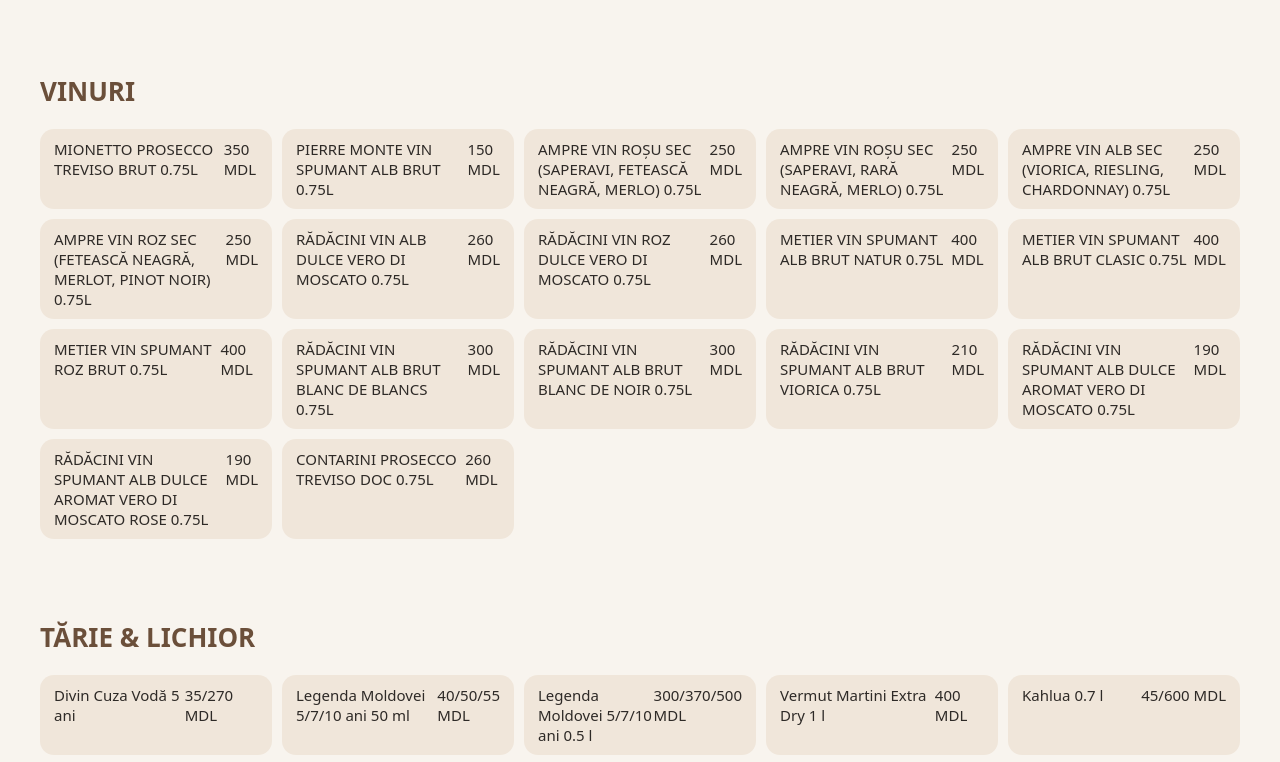
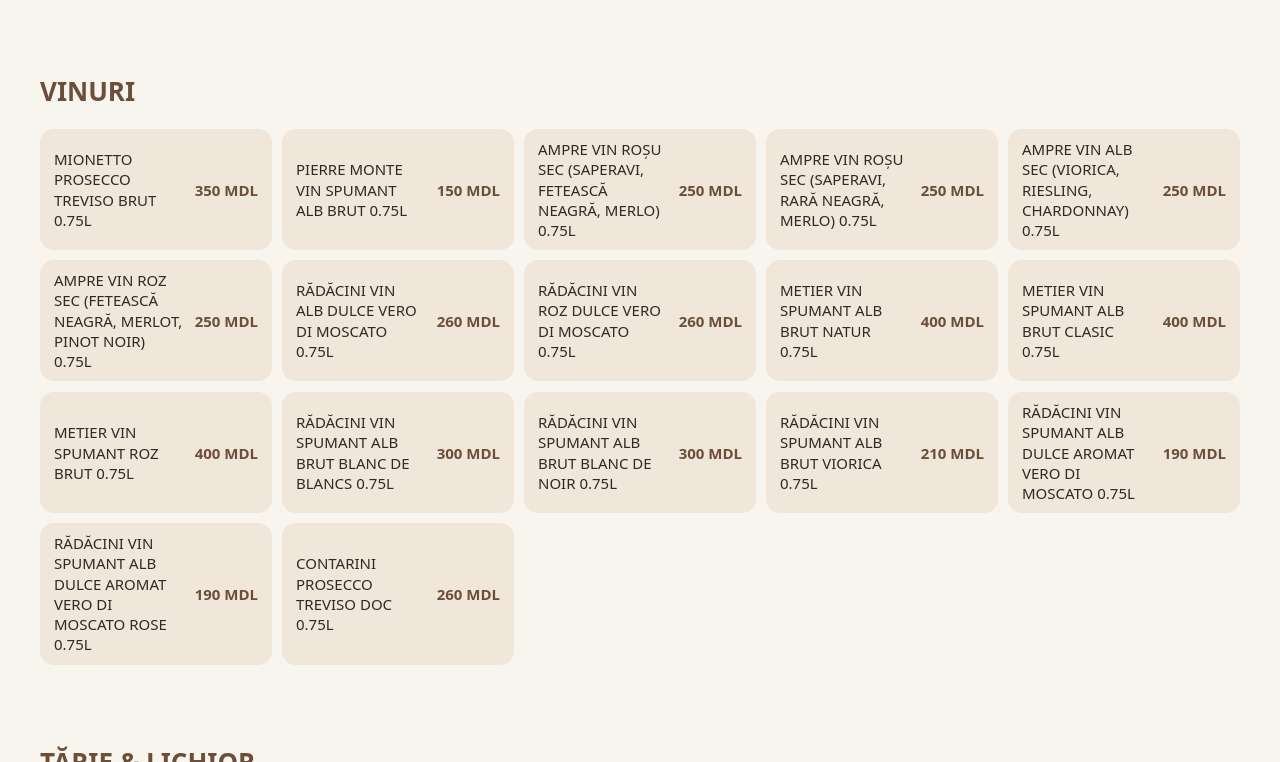
Before and after one commit to marryyus/Savorra, a plain HTML site: page index.html in a window 1280 px wide. Shown: the part 7100-7862 px from the top of the page. Drawn offline with Linux system fonts and the light colour scheme.

Commit message:
buguri rezolvate și îmbunătățiri aduse performanței site-ului.

```diff
--- a/index.html
+++ b/index.html
@@ -5,7 +5,12 @@
   <meta charset="UTF-8" />
   <meta name="viewport" content="width=device-width, initial-scale=1.0" />
   <meta name="author" content="M. C.">
-  <link rel="icon" href="savorra.jpg" type="image/x-icon">
+  <link rel="icon" href="/favicon.ico" sizes="any">
+  <link rel="icon" type="image/png" sizes="32x32" href="/favicon-32x32.png">
+  <link rel="icon" type="image/png" sizes="16x16" href="/favicon-16x16.png">
+  <link rel="apple-touch-icon" href="/apple-touch-icon.png">
+  <link rel="manifest" href="/site.webmanifest">
+
 
   <title>SAVORRA CAFFÉ - Meniu</title>
 
--- a/style.css
+++ b/style.css
@@ -279,12 +279,26 @@
 
 .bauturi-item {
   display: flex;
-  justify-content: space-between;
   padding: 10px 14px;
   background: var(--bg-2);
   border-radius: var(--radius);
-  font-size: 15px
+  font-size: 15px;
+  align-items: center;
 }
+
+.bauturi-item > *:first-child {
+  flex: 1;
+  line-height: 1.35;
+  word-break: break-word;
+}
+
+.bauturi-item > *:last-child {
+  white-space: nowrap;
+  margin-left: 12px;
+  font-weight: 600;
+  color: var(--accent);
+}
+
 
 .price-row {
   display: flex;
```
Also changed, not shown: android-chrome-192x192.png (added), android-chrome-512x512.png (added), apple-touch-icon.png (added), favicon-16x16.png (added), favicon-32x32.png (added), favicon.ico (added), robots.txt.txt (renamed from robots.txt), site.webmanifest (added).
